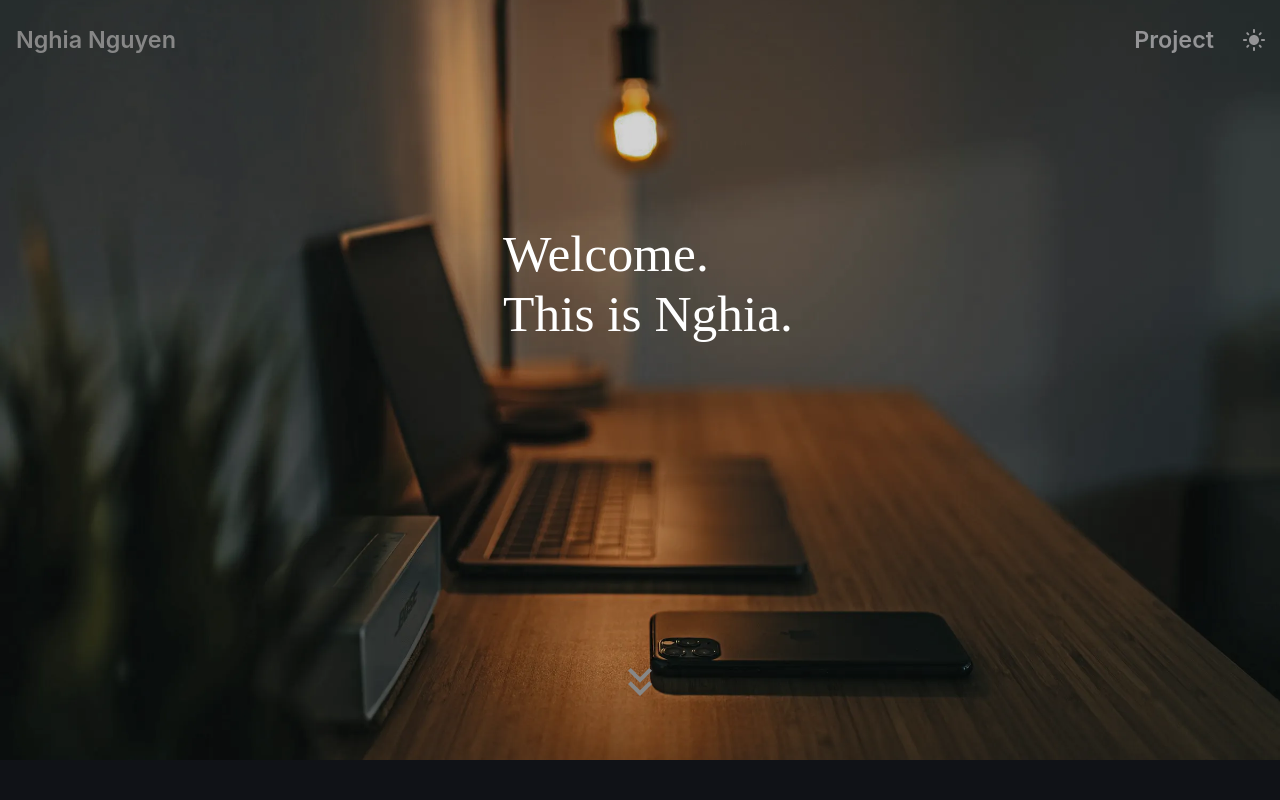
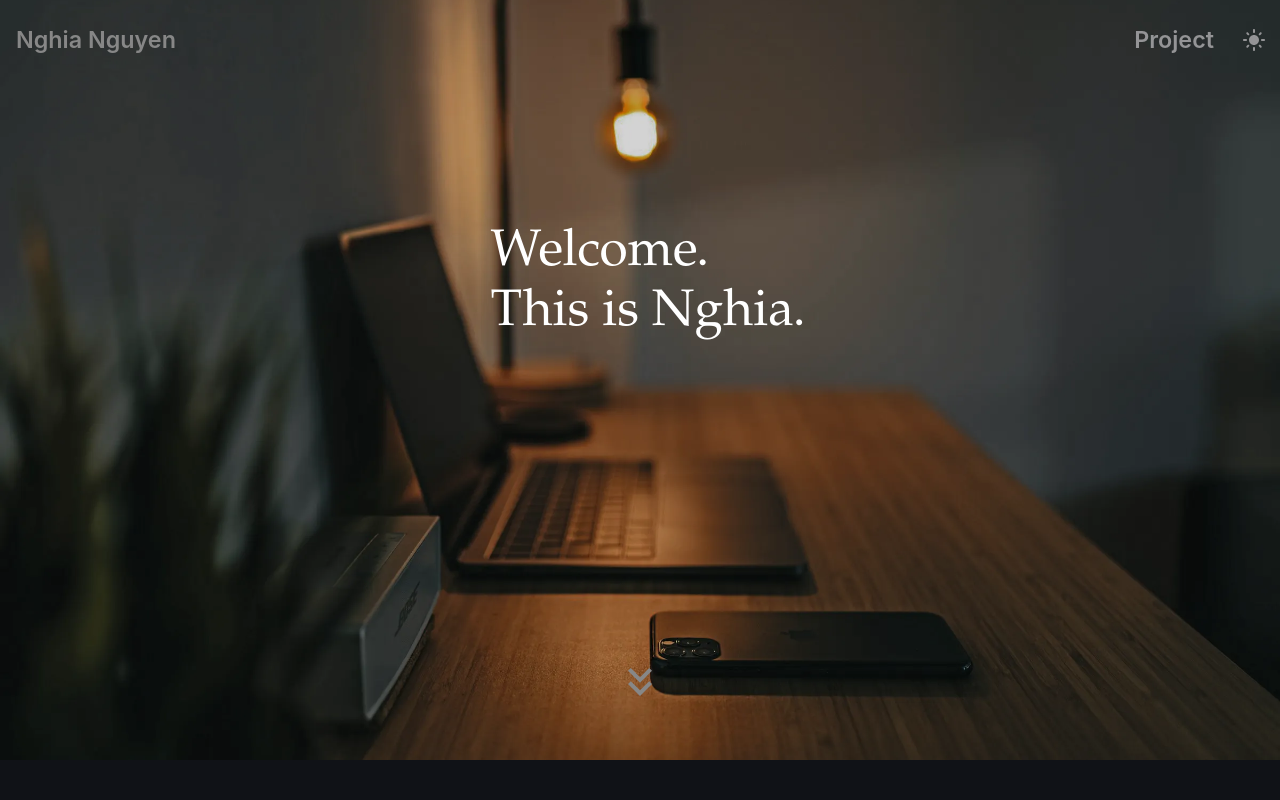
Before and after one commit to nghiantm/nghia_personal_web, a React (Vite) app: page / in a window 1280 px wide. Shown: the top 800 px of the page. Built offline with nearby package versions, Linux system fonts and the light colour scheme.

Commit message:
Modulized top banner in Home, changed welcome text to Garamond

```diff
--- /dev/null
+++ b/src/components/Home/TopBanner.jsx
@@ -0,0 +1,56 @@
+import { Box, Typography } from "@mui/material";
+import { Link as ScrollLink } from "react-scroll";
+import homeBackground from "../../assets/images/homeBackground.webp"
+import KeyboardDoubleArrowDownIcon from '@mui/icons-material/KeyboardDoubleArrowDown';
+
+const TopBanner = ({ theme }) => {
+    const styles = {
+        imageBox: {
+            backgroundImage: `url(${homeBackground})`,
+            backgroundSize: "cover",
+            backgroundPosition: "center",
+            display: "flex",
+            flexDirection: "column",
+            justifyContent: "center",
+            alignItems: "center",
+            height: "100vh",
+            overflow: "hidden",
+            [theme.breakpoints.up("lg")]: {
+                height: "95vh"
+            },
+        },
+        welcomeText: {
+            mt: "14rem",
+            ml: "1rem",
+            color: "#fff",
+            fontFamily: "Garamond, serif",
+            flexGrow: 1
+        },
+        downArrow: {
+            fontSize: "3rem",
+            mb: "3rem",
+            color: "#878787",
+            transition: 'color 0.3s ease',
+            "&:hover": {
+                color: "#fff"
+            },
+            cursor: "pointer"
+        },
+    }
+
+    return (
+        <Box sx={styles.imageBox}>
+            <Typography variant="h1" sx={styles.welcomeText}>
+                Welcome. <br/>This is Nghia.
+            </Typography>
+
+            <ScrollLink to="profile" smooth duration={1000} onClick={(e) => e.preventDefault()}>
+                <KeyboardDoubleArrowDownIcon
+                    sx={styles.downArrow}
+                />
+            </ScrollLink>
+        </Box>
+    )
+}
+
+export default TopBanner;
--- a/src/routes/Home.jsx
+++ b/src/routes/Home.jsx
@@ -1,48 +1,14 @@
 import { Box, ButtonBase, Container, CssBaseline, Grid, Typography, useTheme } from "@mui/material";
-import React from "react";
 import { Img } from "react-image";
 import GitHubIcon from '@mui/icons-material/GitHub';
 import LinkedInIcon from '@mui/icons-material/LinkedIn';
-import KeyboardDoubleArrowDownIcon from '@mui/icons-material/KeyboardDoubleArrowDown';
 import { Link } from "react-router-dom";
-import { Link as ScrollLink } from "react-scroll";
-import homeBackground from "../assets/images/homeBackground.webp"
+import TopBanner from "../components/Home/TopBanner";
 
 const Home = () => {
     const theme = useTheme();
 
     const styles = {
-        imageBox: {
-            backgroundImage: `url(${homeBackground})`,
-            backgroundSize: "cover",
-            backgroundPosition: "center",
-            display: "flex",
-            flexDirection: "column",
-            justifyContent: "center",
-            alignItems: "center",
-            height: "100vh",
-            overflow: "hidden",
-            [theme.breakpoints.up("lg")]: {
-                height: "95vh"
-            },
-        },
-        welcomeText: {
-            mt: "14rem",
-            ml: "1rem",
-            color: "#fff",
-            fontFamily: "Montserrat",
-            flexGrow: 1
-        },
-        downArrow: {
-            fontSize: "3rem",
-            mb: "3rem",
-            color: "#878787",
-            transition: 'color 0.3s ease',
-            "&:hover": {
-                color: "#fff"
-            },
-            cursor: "pointer"
-        },
         span: {
             fontWeight: 700
         },
@@ -72,15 +38,7 @@ const Home = () => {
 
     return (
         <>
-            <Box sx={styles.imageBox}>
-                <Typography variant="h1" sx={styles.welcomeText}>Welcome. <br/>This is Nghia.</Typography>
-
-                <ScrollLink to="profile" smooth duration={1000} onClick={(e) => e.preventDefault()}>
-                    <KeyboardDoubleArrowDownIcon
-                        sx={styles.downArrow}
-                    />
-                </ScrollLink>
-            </Box>
+            <TopBanner theme={theme}/>
 
             <section id="profile">
                 <CssBaseline /> {/* Allow for theme control */}
```
